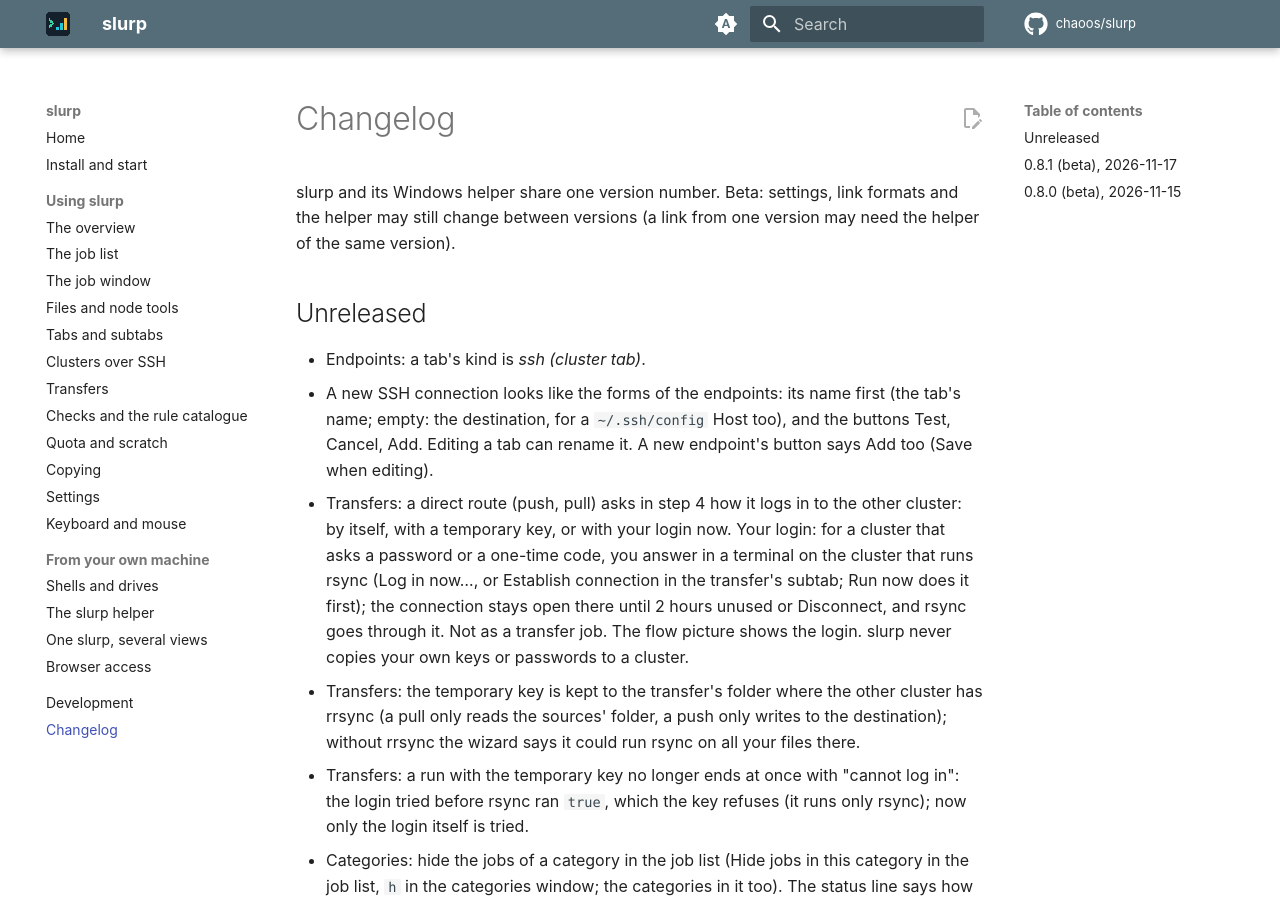
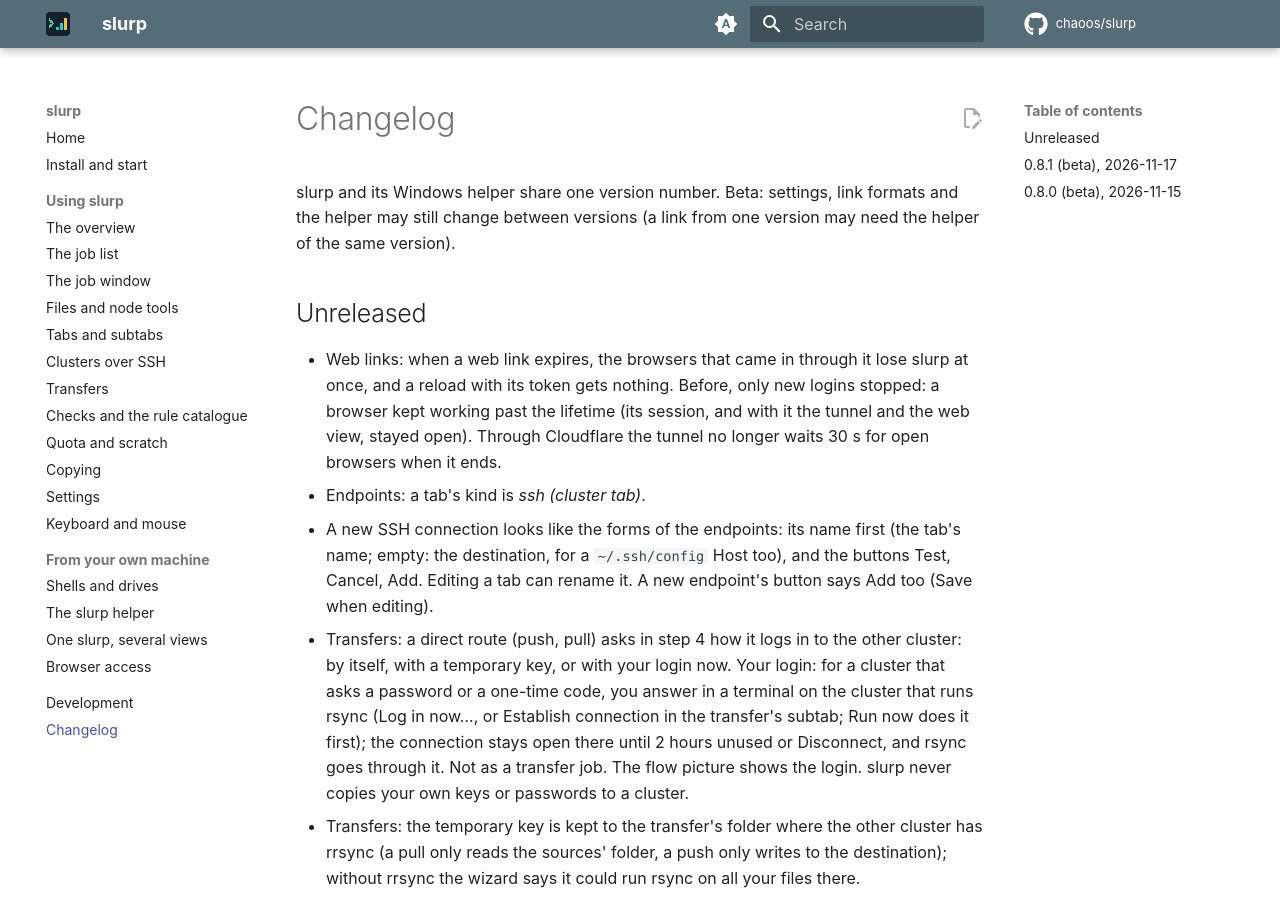
Before and after one commit to chaoos/slurp, an MkDocs documentation site: the page built from docs/changelog.md, in a window 1280 px wide and 900 px high. Built offline with MkDocs 1.6.1 and Material for MkDocs 9.7.7, drawn with Linux system fonts in a browser that asks for light colours; comment, search, counter and statistics services are not loaded.

Commit message:
docs: a web link ends with its browsers when it expires (the help, the warning, the guides, the changelog)
Co-Authored-By: Claude Opus 5.5 <noreply@anthropic.com>

```diff
--- a/CHANGELOG.md
+++ b/CHANGELOG.md
@@ -6,6 +6,11 @@ version may need the helper of the same version).
 
 ## Unreleased
 
+- Web links: when a web link expires, the browsers that came in through it
+  lose slurp at once, and a reload with its token gets nothing. Before, only
+  new logins stopped: a browser kept working past the lifetime (its session,
+  and with it the tunnel and the web view, stayed open). Through Cloudflare
+  the tunnel no longer waits 30 s for open browsers when it ends.
 - Endpoints: a tab's kind is *ssh (cluster tab)*.
 - A new SSH connection looks like the forms of the endpoints: its name first
   (the tab's name; empty: the destination, for a `~/.ssh/config` Host too),
```
Also changed, not shown: docs/remote/links.md (+2 -1 lines), docs/remote/web-access.md (+2 -1 lines), 2 other files.
